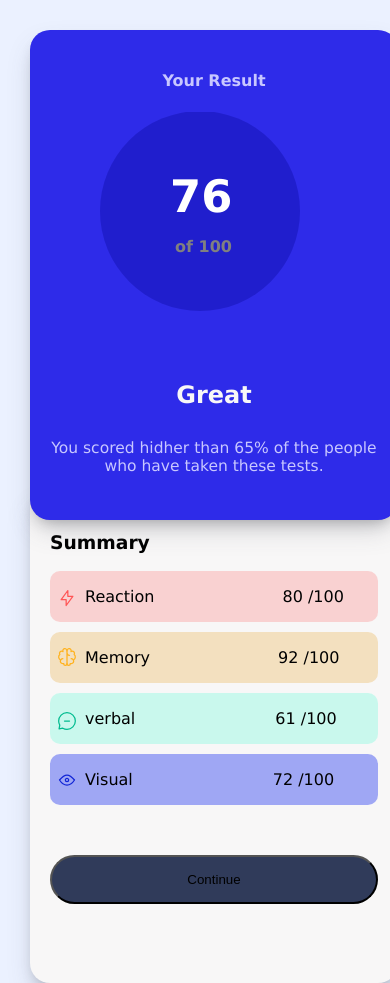
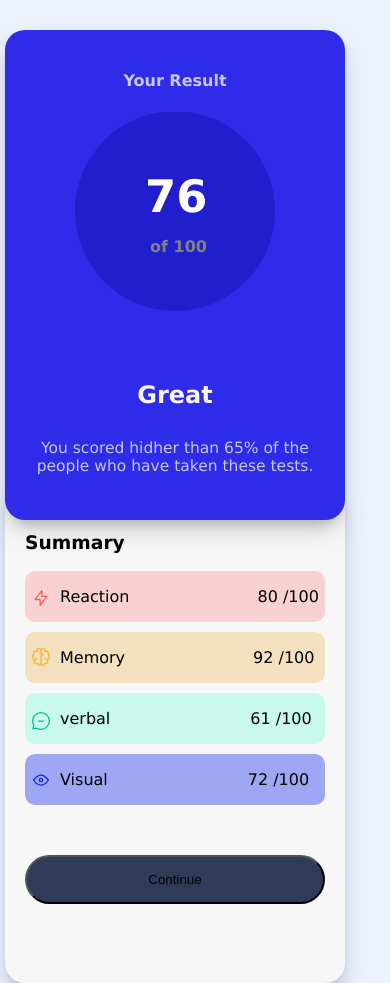
Before and after one commit to Chima22/-results-summary-component-main, a plain HTML site: page index.html in a window 390 px wide. Shown: the top 983 px of the page. Drawn offline with Linux system fonts and the light colour scheme.

Commit message:
Update style.css

```diff
--- a/style.css
+++ b/style.css
@@ -176,12 +176,15 @@
       }
       /* mobile  */
       @media (min-width:334px) and (max-width:700px) {
-         .grid{
+          body{
+            margin: 0 20px;
+         }
+          .grid{
             display: block;
          }
          .card{
             margin:auto;
-            width: 328px;
+            width: 300px;
             height: 450px;
         }
         .grid> .card:nth-child(1){
```
